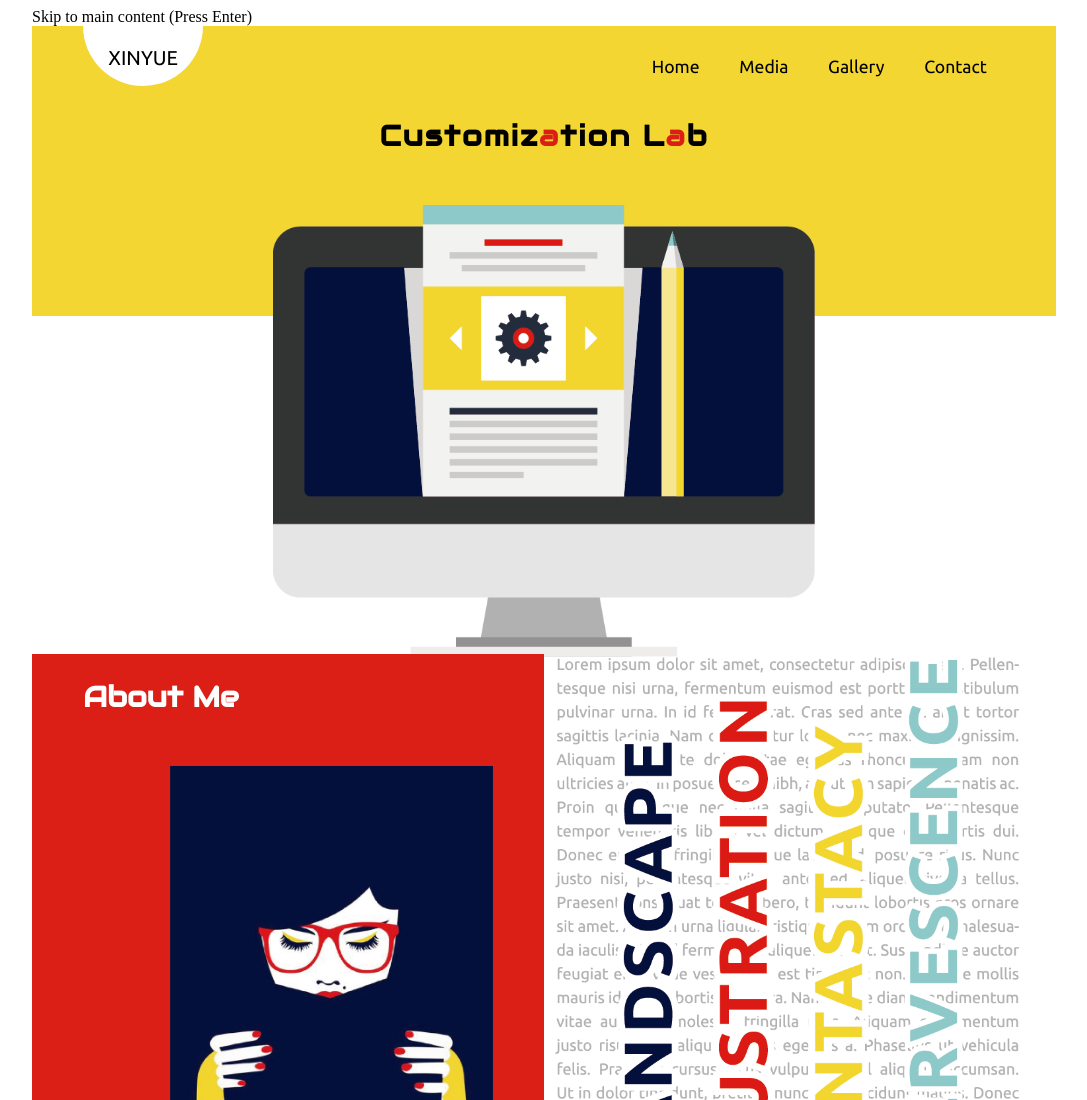
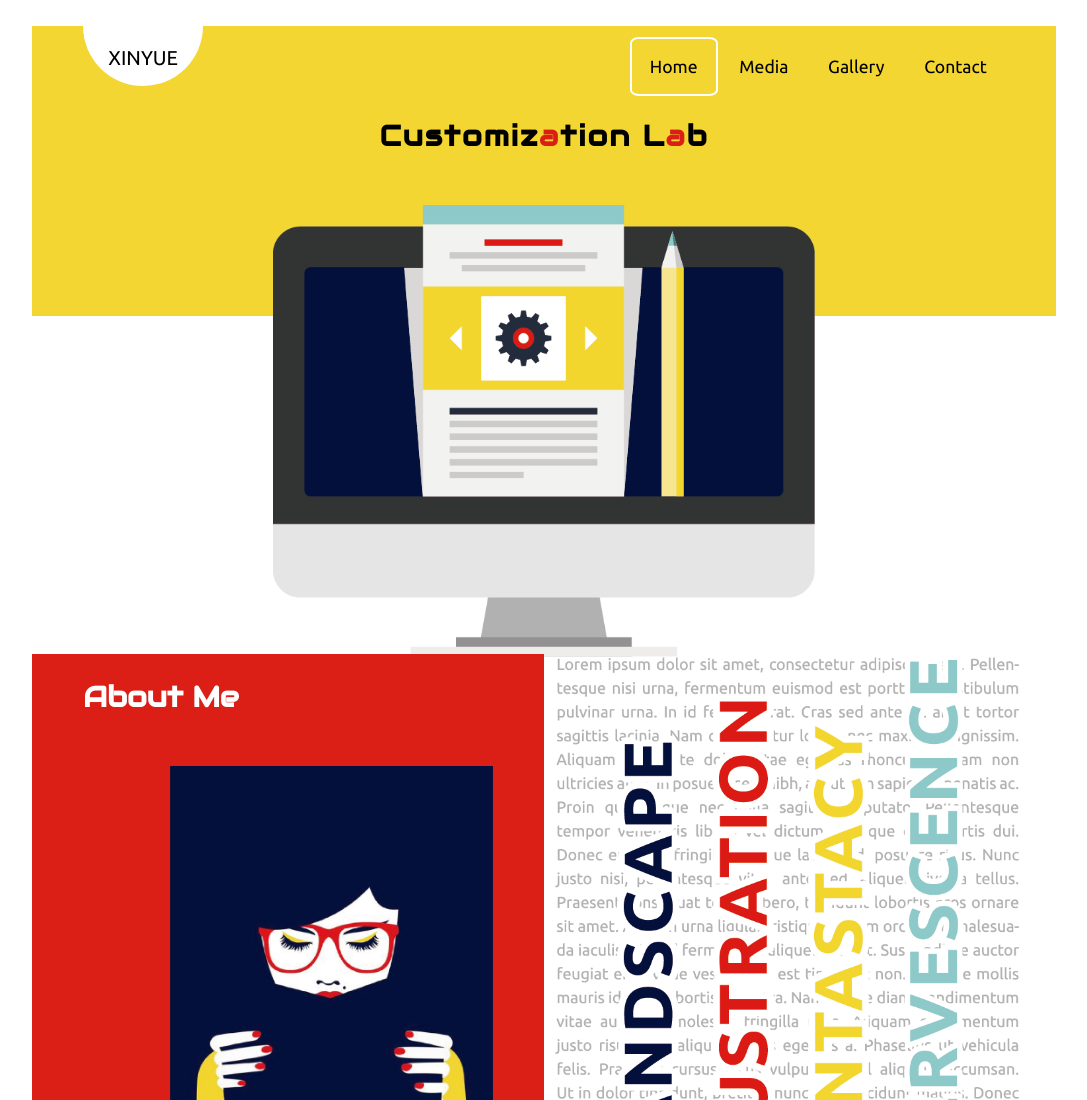
Before and after one commit to Cxinyue81/Cxinyue81.github.io, a plain HTML site: page index.html in a window 1280 px wide. Shown: the top 1100 px of the page, without its empty margins (96-1183 px from the left). Drawn offline with Linux system fonts and the light colour scheme.

Commit message:
Add files via upload

```diff
--- a/css/mainstyle.css
+++ b/css/mainstyle.css
@@ -21,6 +21,7 @@ nav {
     color: black;
 }
 
+
 nav a{
     padding: 18px;
     font-size: 110%;
@@ -39,6 +40,12 @@ a:visited{
 a:hover{
     color:#db1e16;
     text-decoration: none;
+}
+
+.currentpage{
+    border: white solid 2px;
+    border-radius: 10%;
+
 }
 
 .resp-iframe{
@@ -65,3 +72,12 @@ footer{
 .github{
     display: inline-block;
 }
+
+a.skipmain{
+    color: white;
+}
+
+
+a.skipmain:focus, a.skipmain:active{
+    color: black;
+}
```
